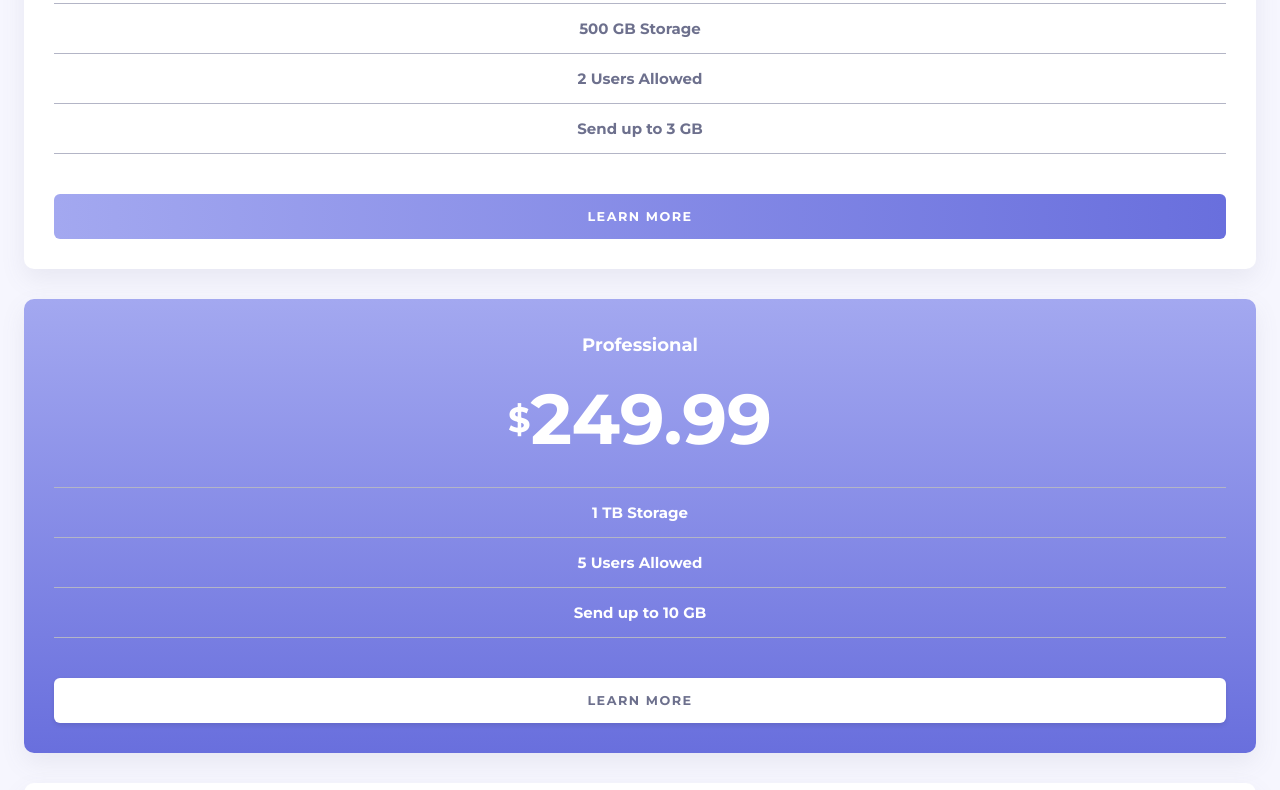
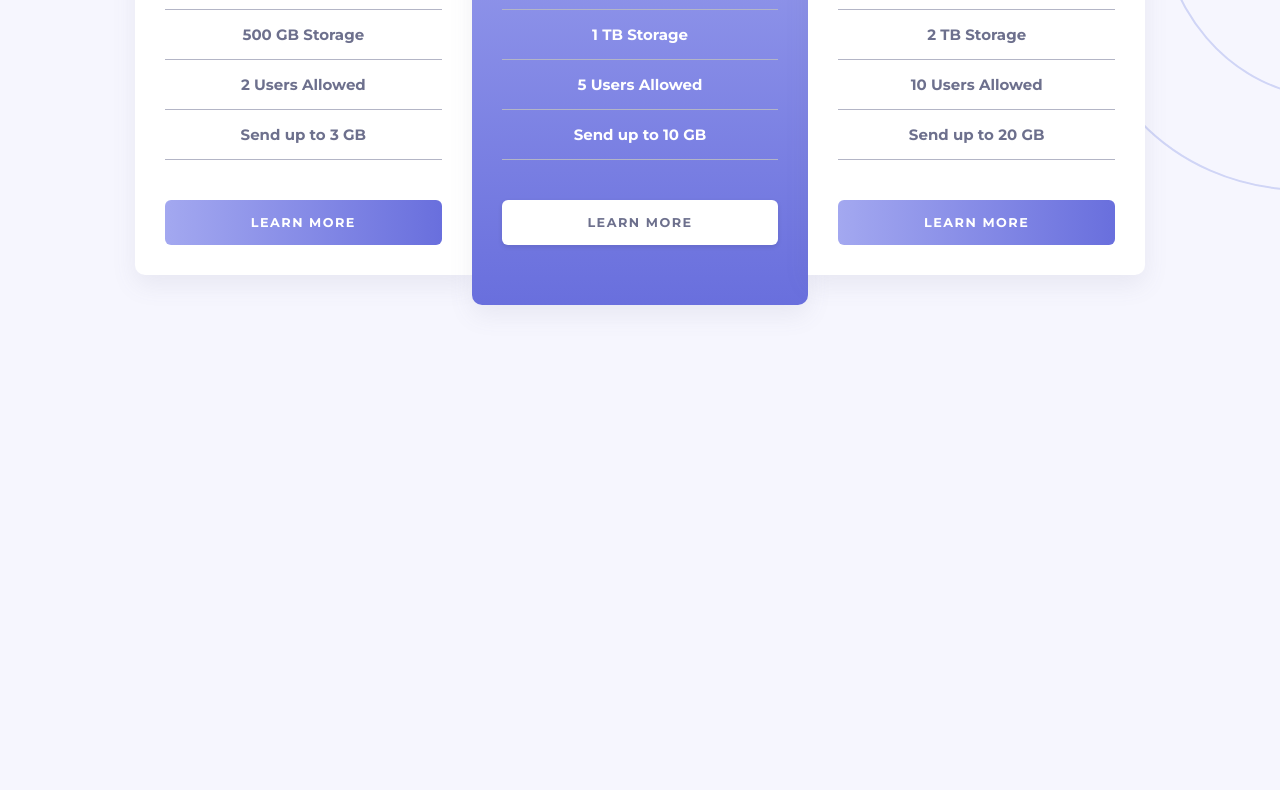
Before and after one commit to dinakonto/pricing-component-with-toggle, a website: page index.html in a window 1280 px wide. Shown: the part 436-1226 px from the top of the page. After the commit the page ends 800 px from the top, so only its background shows below. Drawn offline with Linux system fonts and the light colour scheme.

Commit message:
Responsive styling (no toggle)

```diff
--- a/styles/sass/styles.sass
+++ b/styles/sass/styles.sass
@@ -18,14 +18,18 @@ $font-base-size: 15px
   box-sizing: border-box
   font-family: $font-stack
   color: $col-medium
+html
+  background: $col-xlight
 body
   margin: 0
   height: 100%
   width: 100%
   font-weight: $font-weight
   font-size: $font-base-size
-  background: url("../../images/bg-top.svg") no-repeat, $col-xlight
-  background-position: 50vw -30px
+  background-image: url("../../images/bg-top.svg")
+  background-repeat: no-repeat
+  background-position-y: -30px
+  background-position-x: calc(100vw - 200px)
 h2
   font-size: 1.2em
   margin-bottom: 20px
@@ -46,6 +50,8 @@ button
 header
   padding: 40px 0 90px 0
 
+main
+  max-width: 1050px
 .card
   background: white
   margin: 24px
@@ -53,6 +59,7 @@ header
   border-radius: 10px
   box-shadow: 0px 10px 25px rgba(109, 112, 141, 0.1)
   padding: 20px 30px 30px 30px
+  max-width: 500px
 .price p
   font-size: 4.7em
   color: $col-dark
@@ -90,5 +97,41 @@ header
 
 
 
+
+/*
+ * MEDIA QUERIES
+ */
+@media screen and (min-width: 548px)
+  .card
+    margin: 0 auto
+    margin-top: 24px
+@media screen and (min-width: 800px)
+  main
+    display: flex
+    justify-content: space-between
+    align-items: center
+    margin: 0 auto
+    padding: 0 20px
+  .card
+    margin: 0
+    width: 100%
+  .card:first-of-type
+    border-top-right-radius: 0
+    border-bottom-right-radius: 0
+  .card:last-of-type
+    border-top-left-radius: 0
+    border-bottom-left-radius: 0
+  .card.highlight
+    padding-top: 50px
+    padding-bottom: 60px
+  .price p
+    font-size: 3em
+@media screen and (min-width: 1050px)
+  .price p
+    font-size: 4.7em
+
+
+
+
 .monthly
   display: none !important
```
Also changed, not shown: styles/css/styles.css, 1 other file.
